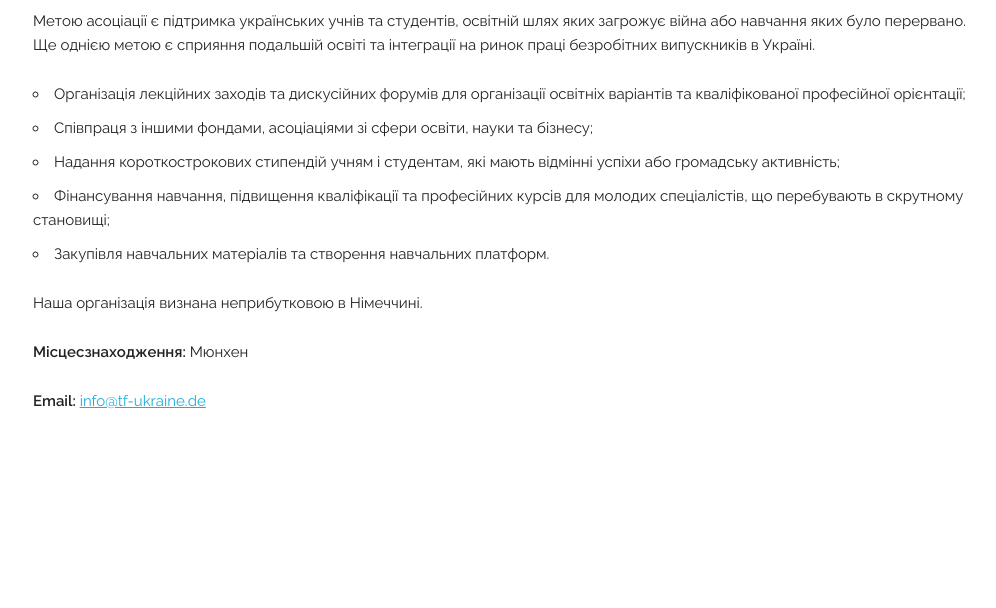
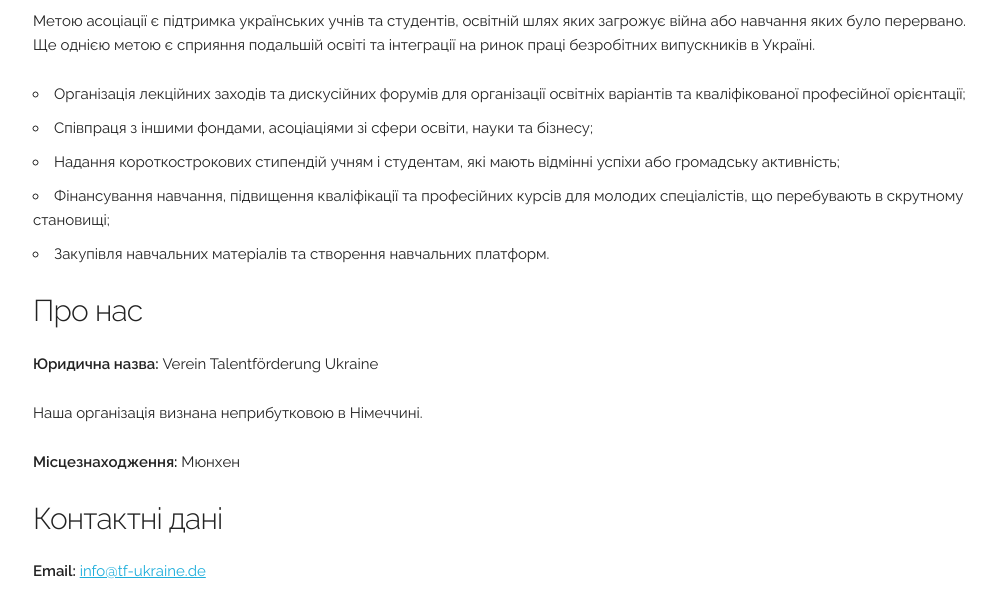
Before and after one commit to akrivonos/tf-ukraine.github.io, a plain HTML site: page index-ua.html in a window 1280 px wide. Shown: the part 413-1021 px from the top of the page, without its empty margins (127-1123 px from the left). Before the commit the page ends 851 px from the top, so only its background shows below. Drawn offline with Linux system fonts and the light colour scheme.

Commit message:
Update index-ua.html

```diff
--- a/index-ua.html
+++ b/index-ua.html
@@ -35,8 +35,11 @@
           <li>Фінансування навчання, підвищення кваліфікації та професійних курсів для молодих спеціалістів, що перебувають в скрутному становищі;</li>
           <li>Закупівля навчальних матеріалів та створення навчальних платформ.</li>
         </ul>
+        <h4>Про нас</h4>
+        <p><b>Юридична назва:</b> Verein Talentförderung Ukraine</p>
         <p>Наша організація визнана неприбутковою в Німеччині.</p>
-        <p><b>Місцесзнаходження:</b> Мюнхен</p>
+        <p><b>Місцезнаходження:</b> Мюнхен</p>
+        <h4>Контактні дані</h4>
         <p><b>Email:</b>
           <a href="mailto:info@tf-ukraine.de">info@tf-ukraine.de</a>
         </p>
```
